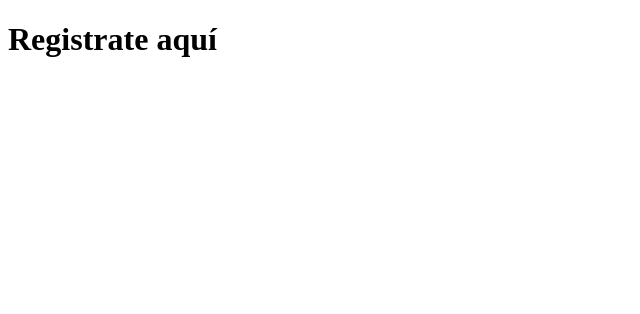
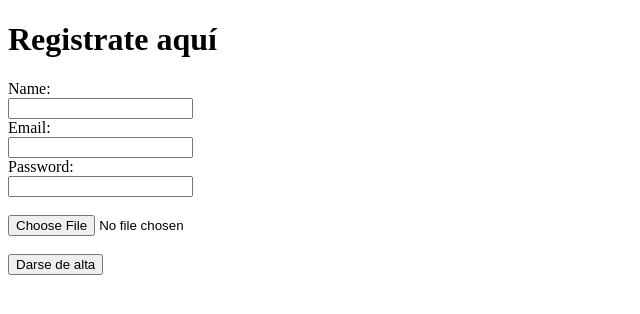
Before and after one commit to DiegoCS-97/MulterAWS, a plain HTML site: page src/index.html in a window 1280 px wide. Shown: the whole page, without its empty margins (0-640 px from the left). Drawn offline with Linux system fonts and the light colour scheme.

Commit message:
formulatio

```diff
--- a/src/index.html
+++ b/src/index.html
@@ -8,6 +8,18 @@
 </head>
 <body>
     <h1>Registrate aquí</h1>
-</body>
+    <form id="logInForm" action="/users" method="POST" enctype="multipart/form-data">
+        <label for="username">Name:</label><br>
+        <input class="userInfo" type="text" id="username" name="username"><br>
+        <label for="email">Email:</label><br>
+        <input class="userInfo" type="text" id="email" name="email"><br>
+        <label for="password">Password:</label><br>
+        <input class="userInfo" type="password" id="password" name="password"><br>
+        <br>
+        <input id="fileBtn" type="file" name="profilePic"><br>
+        <br>
+        <button id="send">Darse de alta</button>
+      </form>
+    </body>
 <script src="main.js"></script>
 </html>
```
